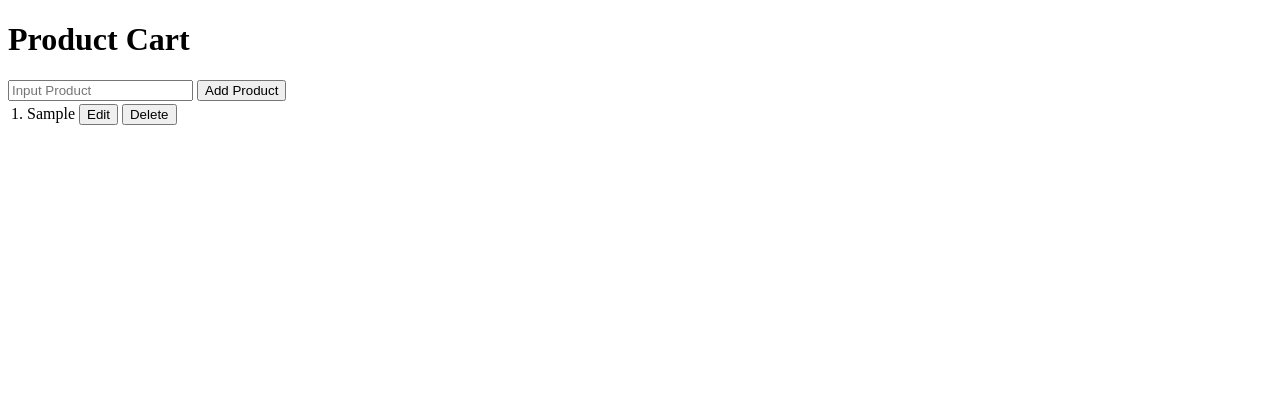
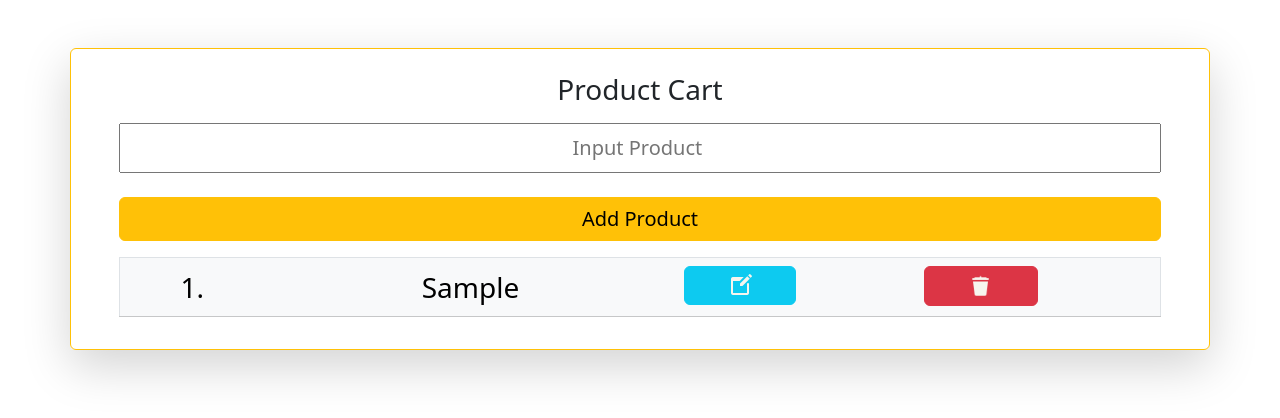
Before and after one commit to YusufHabeebah0409/modal, a plain HTML site: page index.html in a window 1280 px wide. Both pictures are taken after typing "Sample" into the empty fields and a click on the button "Add Product". Drawn offline with nearby package versions, Linux system fonts and the light colour scheme.

Commit message:
Add icons for edit and delete actions, enhance HTML structure and styling

```diff
--- a/index.html
+++ b/index.html
@@ -4,18 +4,37 @@
     <meta charset="UTF-8">
     <meta name="viewport" content="width=device-width, initial-scale=1.0">
     <title> Product Cart With Modal </title>
+
+    <!-- Bootstrap  -->
+    <link href="https://cdn.jsdelivr.net/npm/bootstrap@5.3.5/dist/css/bootstrap.min.css" rel="stylesheet" integrity="sha384-SgOJa3DmI69IUzQ2PVdRZhwQ+dy64/BUtbMJw1MZ8t5HZApcHrRKUc4W0kG879m7" crossorigin="anonymous">
+
+    <!-- Animate CSS  -->
+    <link rel="stylesheet" href="https://cdnjs.cloudflare.com/ajax/libs/animate.css/4.1.1/animate.min.css"/>
 </head>
 <body>
-    <h1>Product Cart </h1>
-    <p id="errorMsg" style="display: none;"> Error, Input a product</p>
-    <input type="text" placeholder="Input Product " id="product" autofocus>
-    <button onclick="addItem()">Add Product</button>
-    <table id="show"></table>
-    <button onclick="delAllItem()" style="display: none;" id="delAll">Delete All Product</button>
+ <div class="container my-5 border  border-warning rounded  shadow-lg py-3 px-5">
+ <h1 class="text-center fs-3 p-2">Product Cart </h1>
+  <p id="errorMsg" style="display: none;"class="text-center alert alert-danger animate__animated animate__pulse animate__infinite fs-3"> Error, Input a product</p>
+    <input type="text" placeholder="Input Product " id="product" autofocus class="w-100 form text-center fs-5 p-2">
+    <br><br>
+        <button onclick="addItem()" class=" btn btn-warning  w-100 fs-5">Add Product</button>
+        <table id="show"class=" table table-light mt-3 table-hover border  "></table>
+        <div class="d-grid gap-2 d-md-flex justify-content-md-end">
+            <button onclick="delAllItem()" style="display: none;" id="delAll"  class=" btn btn-danger  w-25 fs-5">
+                <img src="./icons8-delete-30.png" alt="" width="40px">
+            </button>
+        </div>
 
 
 
+    </div>
 
-    <script src="./script.js"></script>
 </body>
+
+<!-- JavaScript -->
+<script src="./script.js"></script>
+
+<!-- Bootstrap  -->
+<script src="https://cdn.jsdelivr.net/npm/bootstrap@5.3.5/dist/js/bootstrap.bundle.min.js" integrity="sha384-k6d4wzSIapyDyv1kpU366/PK5hCdSbCRGRCMv+eplOQJWyd1fbcAu9OCUj5zNLiq" crossorigin="anonymous"></script>
+
 </html>
--- a/script.js
+++ b/script.js
@@ -44,11 +44,17 @@ const display = () => {
     show.innerHTML = ""
     cart.map((item, index) => {
         show.innerHTML += `
-        <tr>
-            <td>${index + 1}. ${item}</td>
-            <td> <button onclick='editItem(${JSON.stringify(item)}, ${index})'>Edit</button> </td>
-            <td> <button onclick="delItem(${index})">Delete</button> </td>
-        </tr>
+    <tr>
+         <td class="table-light fs-3 text-center">${index + 1}.</td>
+         <td class="table-light fs-3 text-center"> ${item}</td>
+         <td class="table-light">
+            <button onclick='editItem(${JSON.stringify(item)}, ${index})'class=" btn btn-info text-center w-50 ">
+            <img src="./icons8-create-24.png" alt="edit" >
+            </button> </td>
+         <td class="table-light">
+            <button onclick="delItem(${index})"class=" btn btn-danger text-center w-50 ">
+            <img src="./icons8-delete-30.png" alt="delete" width="25px"></button> </td>
+    </tr>
       `
     })
 
```
Also changed, not shown: icons8-create-24.png (added), icons8-delete-30.png (added).
